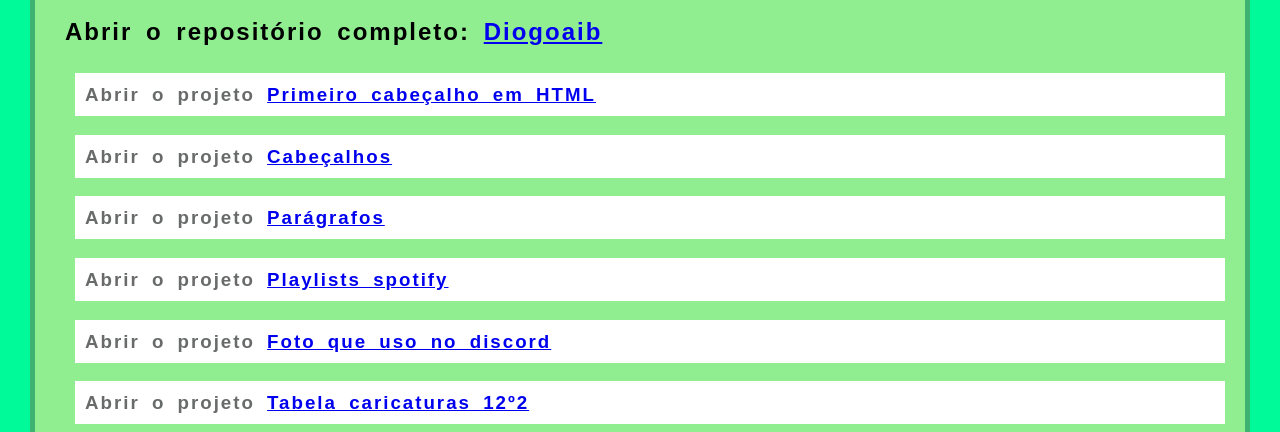
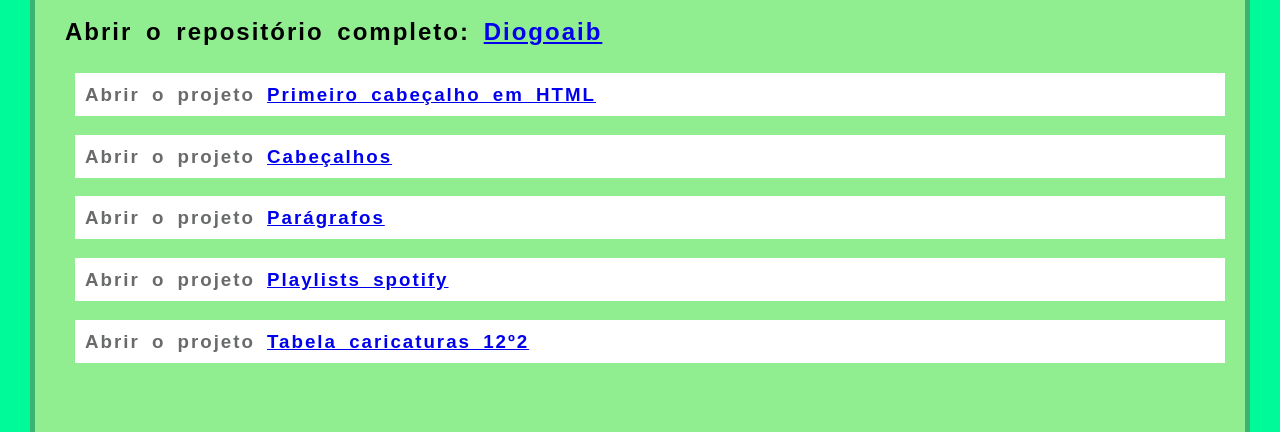
Before and after one commit to Diogoaib/Diogoaib.github.io, a plain HTML site: page index.html in a window 1280 px wide. Shown: the part 111-543 px from the top of the page. Drawn offline with Linux system fonts and the light colour scheme.

Commit message:
Add files via upload

```diff
--- a/index.html
+++ b/index.html
@@ -35,11 +35,7 @@
       Playlists spotify </a>
   </h3>
 
-  <h3>Abrir o projeto <a href="https://0xsupy.github.io/passo4/1.html">
-      Foto que uso no discord </a>
-  </h3>
-
-  <h3>Abrir o projeto <a href="https://0xsupy.github.io/Tabela-HTML-122/">
+  <h3>Abrir o projeto <a href="https://diogoaib.github.io/passo5/index.html">
       Tabela caricaturas 12º2 </a>
   </h3>
 
```
